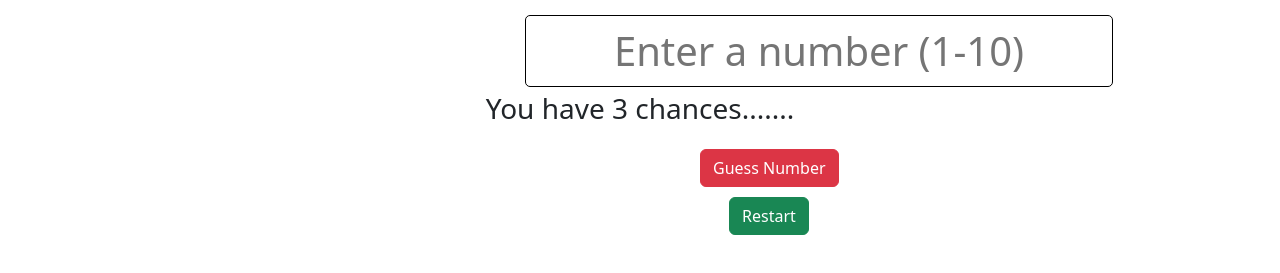
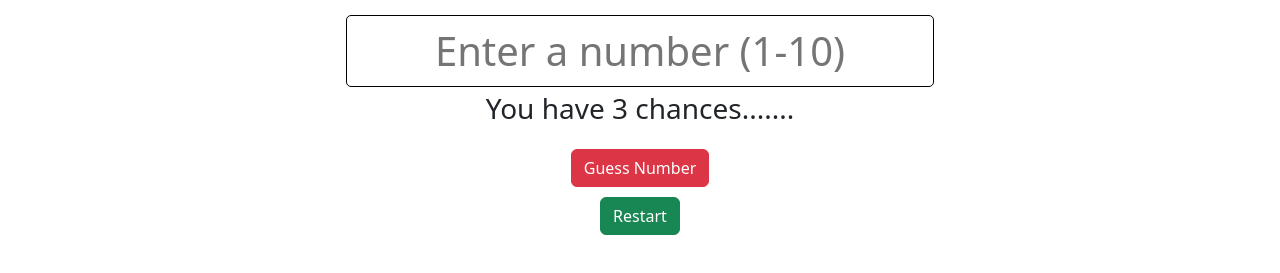
Before and after one commit to Danidu2000/2024-06-26, a plain HTML site: page index.html in a window 1280 px wide. Shown: the part 63-336 px from the top of the page. Drawn offline with nearby package versions, Linux system fonts and the light colour scheme.

Commit message:
second commit

```diff
--- a/index.html
+++ b/index.html
@@ -10,18 +10,20 @@
         integrity="sha384-QWTKZyjpPEjISv5WaRU9OFeRpok6YctnYmDr5pNlyT2bRjXh0JMhjY6hW+ALEwIH" crossorigin="anonymous">
 </head>
 
-<body>
+<body class="text-center">
     <h1>🎊Number Guessing Game!🎊</h1>
-    <input type="text" placeholder="Enter a number (1-10)" class="text" >
-    <div>
-        <h3>You have 3 chances.......</h3>
+    <div class="container align-content-center">
+        <input type="text" placeholder="Enter a number (1-10)" class="text" >
     </div>
     <div>
-    <button type="button" class="btn btn-danger"onclick="guess()" style="margin-left: 700px; margin-top: 10px;" >Guess Number</button>
+        <h3 class="container mx-auto">You have 3 chances.......</h3>
+    </div>
+    <div>
+    <button type="button" class="btn btn-danger mx-auto"onclick="guess()" style=" margin-top: 10px;" >Guess Number</button>
     </div>
 
-    <div>
-        <button type="button" class="btn btn-success"onclick="restart()" style="margin-left: 729px; margin-top: 10px;" >Restart</button>
+    <div class="container mx-auto">
+        <button type="button" class="btn btn-success"onclick="restart()" style="margin-top: 10px;" >Restart</button>
     </div>
 
 
--- a/style.css
+++ b/style.css
@@ -6,7 +6,7 @@
     border: 1px solid black;
     cursor: pointer;
     font-size: 40px;
-    margin-left: 525px;
+
 }
 
 h1{
```
